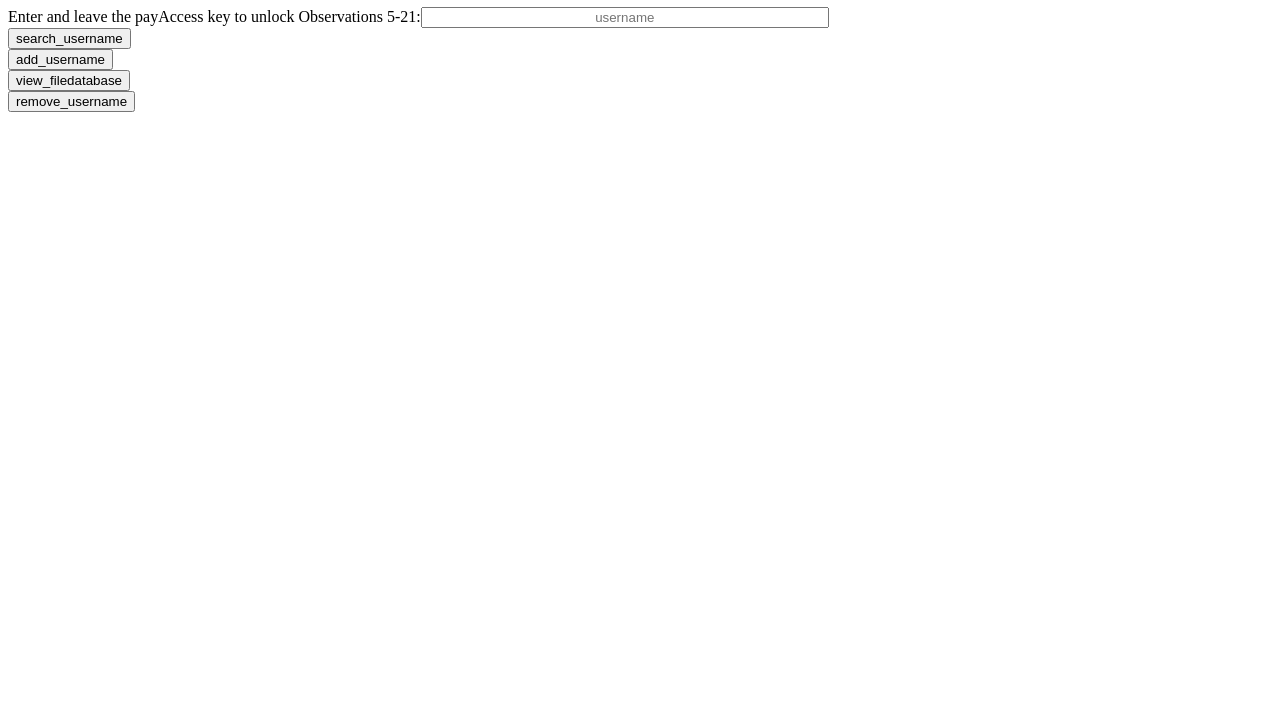
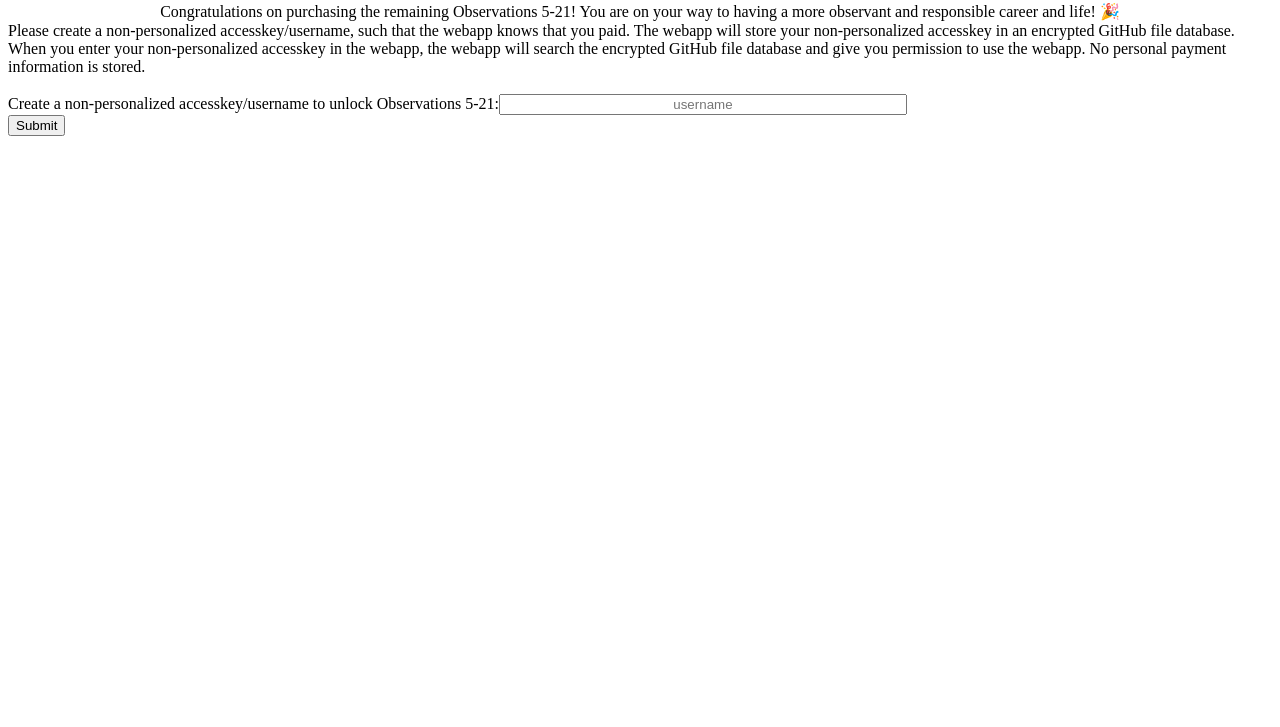
Before and after one commit to CodeSolutions2/webapp_book_observations, a plain HTML site: page index_file_database.html in a window 1280 px wide. Shown: the part 73-800 px from the top of the page. Drawn offline with Linux system fonts and the light colour scheme.

Commit message:
Update index_file_database.html

```diff
--- a/index_file_database.html
+++ b/index_file_database.html
@@ -3,14 +3,21 @@
   <head></head>
   <body>
 
-<h1>Testing secure payment and username retrival from database</h1>
+<!-- HTML -->
+<!-- Redirect page after PayPal payment is received -->
+<h1 style='text-align: center; margin-bottom: -35px;'>Data Science Observations in a Chaotic World</h1>
+<br><br>
+<p style='text-align: center; margin-bottom: -35px;'>Congratulations on purchasing the remaining Observations 5-21! You are on your way to having a more observant and responsible career and life! 🎉</p>
 
-<p style="text-align: center;"></p>
-<label>Enter and leave the payAccess key to unlock Observations 5-21:</label><input id="username" type="text" value="" placeholder="username" rows="1" cols="50" style='text-align: center; width: 400px;'>
-<button id="search_username" onclick="search_username()" style="display:block">search_username</button>
-<button id="add_username" onclick="add_username()" style="display:block">add_username</button>
-<button id="view_filedatabase" onclick="view_filedatabase()" style="display:block">view_filedatabase</button>
-<button id="remove_username" onclick="remove_username()" style="display:block">remove_username</button>
+<br><br>
+
+Please create a non-personalized accesskey/username, such that the webapp knows that you paid. The webapp will store your non-personalized accesskey in an encrypted GitHub file database. When you enter your non-personalized accesskey in the webapp, the webapp will search the encrypted GitHub file database and give you permission to use the webapp. No personal payment information is stored.
+
+<br><br>
+
+<label style="text-align: center;">Create a non-personalized accesskey/username to unlock Observations 5-21:</label><input id="username" type="text" value="" placeholder="username" rows="1" cols="50" style='text-align: center; width: 400px;'>
+
+<button id="add_username" onclick="add_username()" style="display:block">Submit</button>
 <br>
 <div id="notification"></div>
 <div id="error"></div>
@@ -28,28 +35,6 @@
 window.addEventListener('beforeunload', function() {
     window.location.href = window.location.href + '?nocache=' + new Date().getTime();
 });
-
-// ------------------------------------------------
-
-async function search_username() {
-
-	var RepoAobj = {};
-
-	RepoAobj.repoOwner = "CodeSolutions2";
-	RepoAobj.filename = "file_database.txt";
-	RepoAobj.repoA_name = "webapp_book_observations";
-	RepoAobj.repoB_name = "frontend_backend_message_passing_central_repository_v1";
-	RepoAobj.input_text = document.getElementById("username").value+"|"+RepoAobj.repoA_name;
-	RepoAobj.foldername = "webappb";
-
-	// const obj = await search_username_to_file_database(RepoAobj);
-	// OR
-	const classObj = new encrypted_CRUD_file_database(RepoAobj);
-	const obj = await classObj.search_username_to_file_database();
-
-	document.getElementById("response").innerHTML = "Your entered username: "+document.getElementById("username").value+", is "+obj.query_search_result+" in the file database.";
-
-}
 
 // ------------------------------------------------
 
@@ -75,51 +60,7 @@ async function add_username() {
 
 // ------------------------------------------------
 
-async function view_filedatabase() {
-
-	var RepoAobj = {};
-
-	RepoAobj.repoOwner = "CodeSolutions2";
-	RepoAobj.filename = "file_database.txt";
-	RepoAobj.repoA_name = "webapp_book_observations";
-	RepoAobj.repoB_name = "frontend_backend_message_passing_central_repository_v1";
-	RepoAobj.input_text = document.getElementById("username").value+"|"+RepoAobj.repoA_name;
-	RepoAobj.foldername = "webappb";
-
-	// const obj = await view_file_database(RepoAobj);
-	// OR
-	const classObj = new encrypted_CRUD_file_database(RepoAobj);
-	const obj = await classObj.view_file_database();
-
-	document.getElementById("response").innerHTML = obj.query_view_result;
-
-}
-
-// ------------------------------------------------
-
-async function remove_username() {
-
-	var RepoAobj = {};
-
-	RepoAobj.repoOwner = "CodeSolutions2";
-	RepoAobj.filename = "file_database.txt";
-	RepoAobj.repoA_name = "webapp_book_observations";
-	RepoAobj.repoB_name = "frontend_backend_message_passing_central_repository_v1";
-	RepoAobj.input_text = document.getElementById("username").value+"|"+RepoAobj.repoA_name;
-	RepoAobj.foldername = "webappb";
-
-	// const obj = await delete_username_from_file_database(RepoAobj);
-	// OR
-	const classObj = new encrypted_CRUD_file_database(RepoAobj);
-	const obj = await classObj.delete_username_from_file_database();
-
-	document.getElementById("response").innerHTML = "Your entered username: "+document.getElementById("username").value+", is "+obj.query_search_result+" in the file database. "+obj.query_delete_result;
-
-}
-
-
-
-  </script>
+</script>
 
   </body>
 </html>
```
